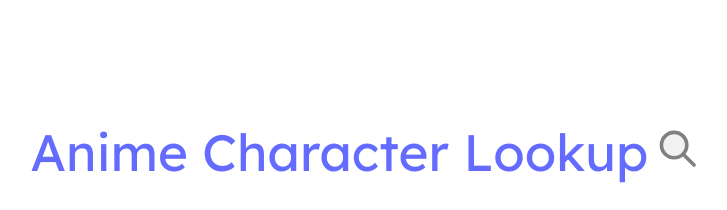
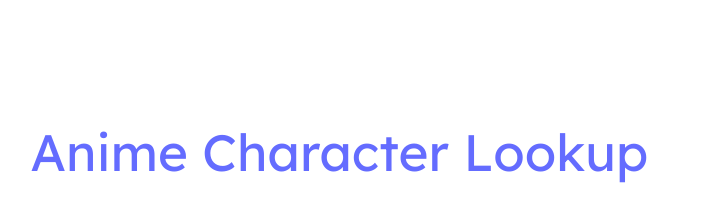
Before and after one commit to sebilune/character-lookup, a React (Vite) app: page / in a window 1280 px wide. Shown: the part 200-410 px from the top of the page, without its empty margins (275-1002 px from the left). Built offline with nearby package versions, Linux system fonts and the light colour scheme.

Commit message:
feat(search-icon-style): add search svg class
- Added a specific class to the search icon in the component to target it for styling.
- Updated SCSS to style the search icon using the new class, addressing conflicts introduced by additional SVG elements from lottie animations.

```diff
--- a/src/components/SearchIcon.tsx
+++ b/src/components/SearchIcon.tsx
@@ -1,5 +1,5 @@
 const SearchIcon: React.FC = () => (
-  <svg viewBox="0 0 24 24" fill="none" xmlns="http://www.w3.org/2000/svg">
+  <svg viewBox="0 0 24 24" fill="none" xmlns="http://www.w3.org/2000/svg" className="search-icon">
     <g strokeWidth="0"></g>
     <g strokeLinecap="round" strokeLinejoin="round"></g>
     <g>
--- a/src/scss/components/_icons.scss
+++ b/src/scss/components/_icons.scss
@@ -1,4 +1,4 @@
-svg {
+.search-icon {
   height: 1.4ch;
   margin-left: 0.5rem;
   color: white;
```
